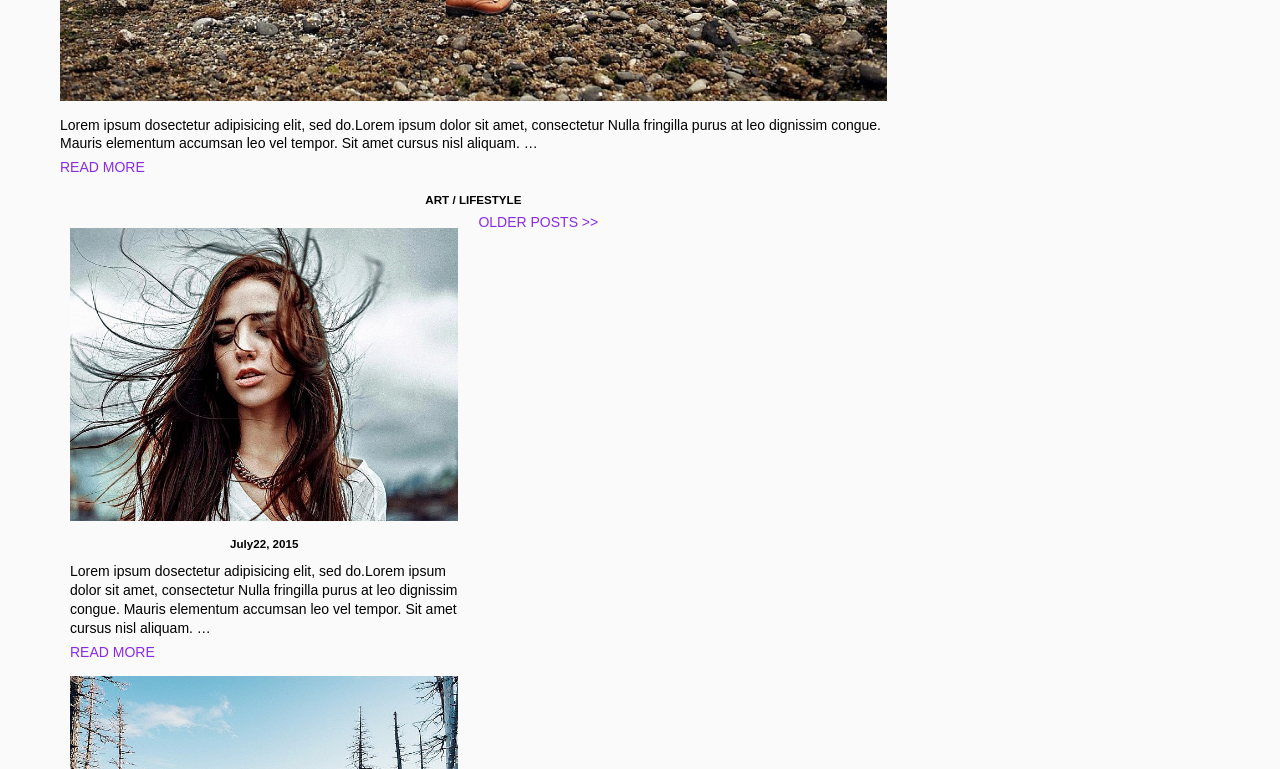
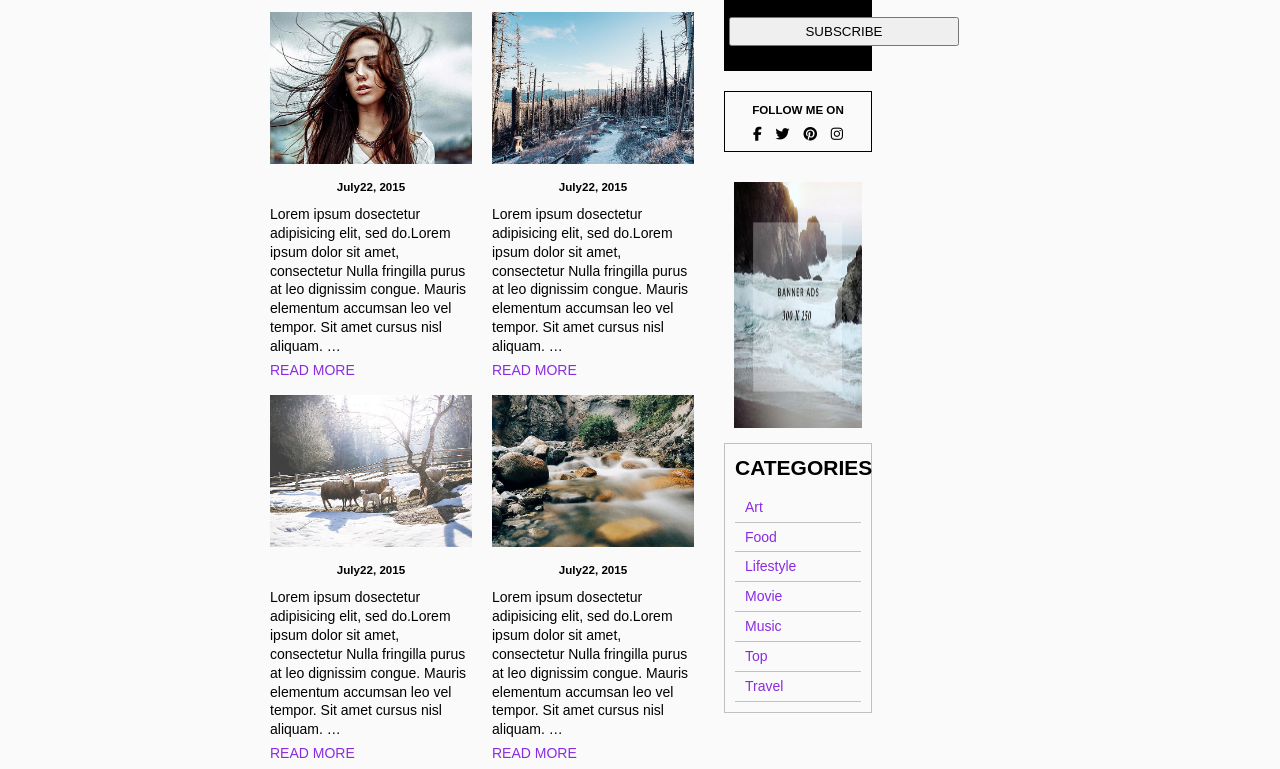
Before and after one commit to zdungpham/T2311E_HTML, a plain HTML site: page letsblog.html in a window 1280 px wide. Shown: the part 1360-2129 px from the top of the page. Drawn offline with Linux system fonts and the light colour scheme.

Commit message:
letsblog2

```diff
--- a/css/letsblog.css
+++ b/css/letsblog.css
@@ -35,10 +35,11 @@ p{
 .container{
     float: left;
     padding: 20px 30px;
+    Margin: 20px 200px
 }
 .box-left{
     float: left;
-    width: 72%;
+    width: 60%;
 }
 
 #firstlook{
@@ -51,8 +52,10 @@ h5{
     float: left;
 }
 .main2cover{
+    display: grid;
+    grid-template-columns: auto auto;
     float: left;
-    width: 50%;
+    width: 100%;
 }
 .artlifestyle{
     max-width: 100%;
@@ -66,7 +69,7 @@ h5{
 .box-right{
     float: left;
     text-align: center;
-    width: 28%;
+    width: 20%;
 
 }
 .box-right img{
@@ -74,6 +77,7 @@ h5{
 }
 .aboutme{
     border: 1px solid black;
+    padding: 20px;
     margin-bottom: 20px;
 }
 .subscribe{
@@ -83,5 +87,20 @@ h5{
 }
 .btn{
     width: 230px;
-    margin: 5px 0;
+    margin: 20px 0;
 }
+.follow_me{
+    border: 1px solid black;
+    width: 100%;
+    margin: 20px 0;
+}
+.category{
+    width: 100%;
+    border: 1px solid silver;
+}
+
+li{
+    list-style: none;
+    text-align: left;
+    border-bottom: 1px solid silver;
+}
--- a/letsblog.html
+++ b/letsblog.html
@@ -80,11 +80,34 @@
                     <button class="btn">Your email address</button>
                     <button class="btn">SUBSCRIBE</button>
                 </div>
+                <div class="follow_me">
+                    <h5><b>FOLLOW ME ON </b></h5>
+                    <i class="fab fa-facebook-f"></i>
+                    <i class="fab fa-twitter"></i>
+                    <i class="fab fa-pinterest"></i>
+                    <i class="fab fa-instagram"></i>
+                </div>
+                <div class="banner_ad">
+                    <img src="images/banner300x250.png" width="306" height="256"/>
+                </div>
+                <div class="category">
+                    <h2>CATEGORIES</h2>
+                    <ul>
+                        <li><a href="#">Art</a></li>
+                        <li><a href="#">Food</a></li>
+                        <li><a href="#">Lifestyle</a></li>
+                        <li><a href="#">Movie</a></li>
+                        <li><a href="#">Music</a></li>
+                        <li><a href="#">Top</a></li>
+                        <li><a href="#">Travel</a></li>
+                    </ul>
+                </div>
             </div>
         </div>
         <div class="container">
 
         </div>
     </section>
+    <script src="https://kit.fontawesome.com/50317932e7.js" crossorigin="anonymous"></script>
 </body>
 </html>
```
Also changed, not shown: images/banner300x250.png (added).
